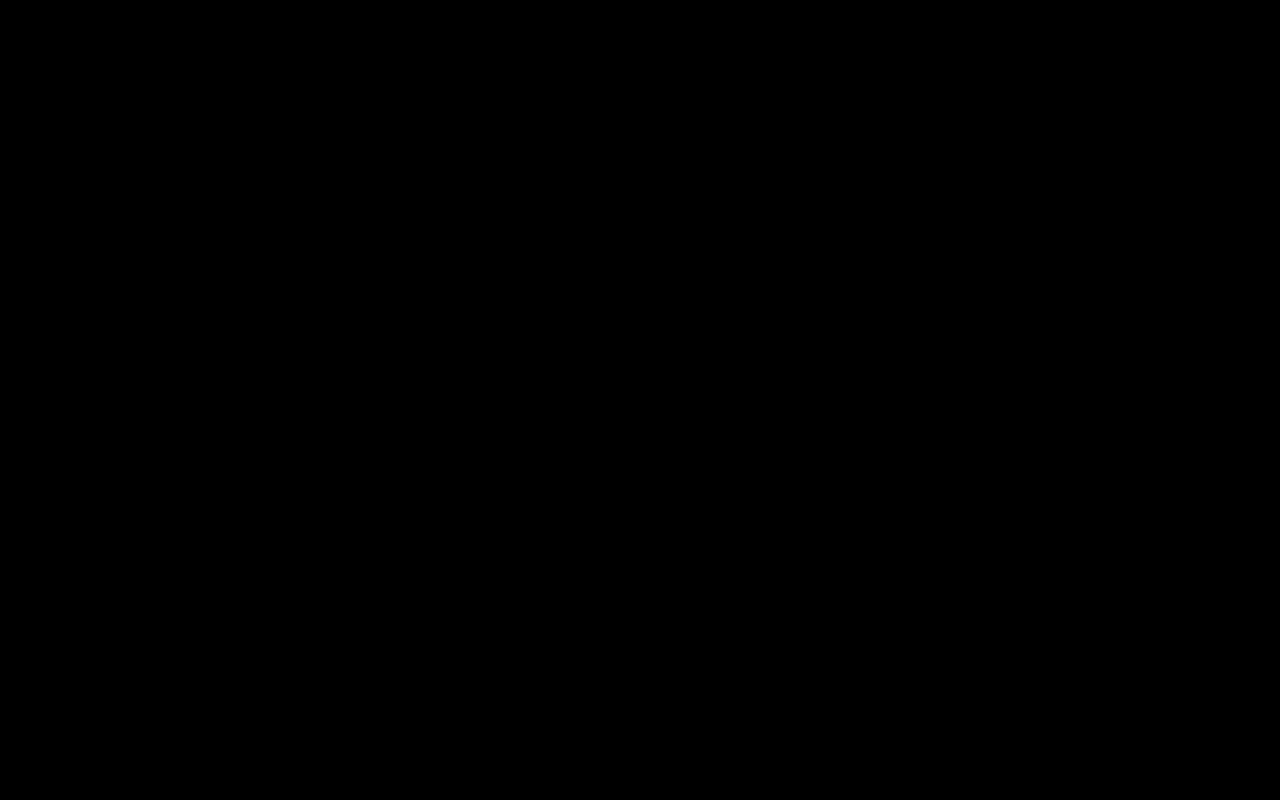
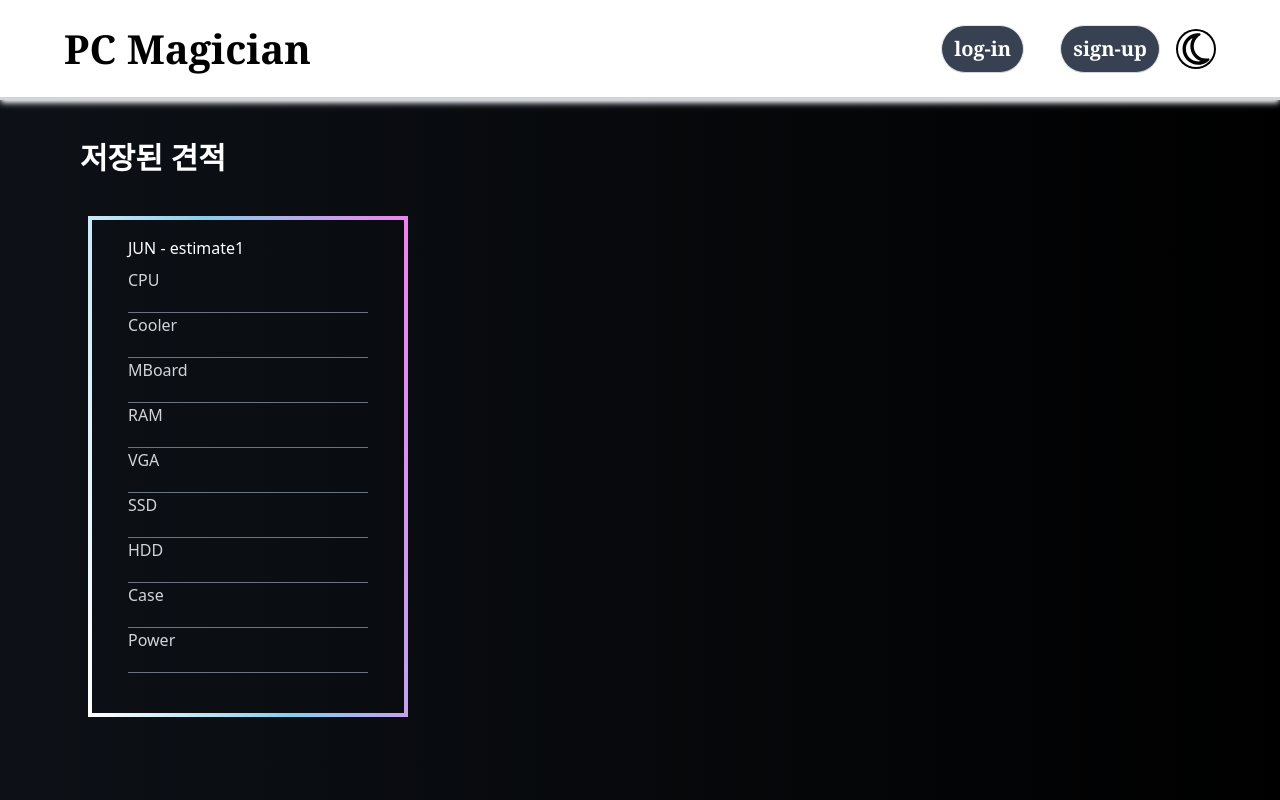
Before and after one commit to algoissda/pc-Magician, a Next.js app: page /my/saved-builds in a window 1280 px wide. Before the commit this address had no page. Built offline with nearby package versions, Linux system fonts and the light colour scheme; no server answers.

Commit message:
added: 저장된견적페이지 추가.

```diff
--- a/src/app/(providers)/(root)/_components/header/header.tsx
+++ b/src/app/(providers)/(root)/_components/header/header.tsx
@@ -50,9 +50,7 @@ function Header() {
           </Link>
           <nav className="ml-5">
             <ul>
-              <li className="text-[18px] ml-[70px] text-white">
-
-              </li>
+              <li className="text-[18px] ml-[70px] text-white"></li>
             </ul>
           </nav>
           <div className="ml-auto flex items-center gap-x-4">
@@ -62,7 +60,7 @@ function Header() {
                 <>
                   <ul>
                     <li className="text-[18px] font-medium text-white">
-                      <Link href={"/my/SavedBuild"}>
+                      <Link href={"/my/saved-builds"}>
                         <button className="mr-8">My Saved Builds</button>
                       </Link>
                       <button
@@ -141,9 +139,7 @@ function Header() {
           >
             PC Magician
           </Link>
-          <nav className="ml-5">
-
-          </nav>
+          <nav className="ml-5"></nav>
           <div className="ml-auto flex items-center gap-x-4">
             {/* -------------------------------------------------------------------------------------------------------------- */}
             {isInitalizedAuth ? (
@@ -151,7 +147,7 @@ function Header() {
                 <>
                   <ul>
                     <li className="text-[18px] font-medium text-gray-700">
-                      <Link href={"/my/SavedBuild"}>
+                      <Link href={"/my/saved-builds"}>
                         <button className="mr-8">My Saved Builds</button>
                       </Link>
                       <button
--- a/src/app/(providers)/(root)/_components/main_functions/build/Build.tsx
+++ b/src/app/(providers)/(root)/_components/main_functions/build/Build.tsx
@@ -1,17 +1,17 @@
 "use client";
 
 import { useThemeStore } from "@/store/useStore";
-import { useState } from "react";
-import { supabase } from "../../../../../../../supabase/client";
-import Product from "../../../../../../../types/products.type";
 import {
   GoogleGenerativeAI,
   HarmBlockThreshold,
   HarmCategory,
 } from "@google/generative-ai";
+import { useState } from "react";
+import { supabase } from "../../../../../../../supabase/client";
+import Product from "../../../../../../../types/products.type";
 import {
+  InputField,
   PartList,
-  InputField,
   SelectBox,
 } from "./build_components/BuildComponents";
 
@@ -44,9 +44,7 @@ function Build() {
   const [totalPrice, setTotalPrice] = useState<number>(0); // 총합을 위한 상태 추가
   const [builded, setBuilded] = useState<boolean>(false);
   const apiKeys = [
-    process.env.NEXT_PUBLIC_GOOGLE_API_KEY_1,
-    process.env.NEXT_PUBLIC_GOOGLE_API_KEY_2,
-    process.env.NEXT_PUBLIC_GOOGLE_API_KEY_3,
+    process.env.NEXT_PUBLIC_GOOGLE_API_KEY,
     // 더 추가 가능
   ];
   const partTypes: string[] = [
--- /dev/null
+++ b/src/app/(providers)/(root)/my/saved-builds/page.tsx
@@ -0,0 +1,44 @@
+function MySavedBuildsPage() {
+  return (
+    <main className="text-white">
+      <h2 className="mt-10 text-3xl font-bold ml-20">저장된 견적</h2>
+
+      <section className="max-h-max">
+        <div className="flex flex-wrap justify-start mt-8 mx-20">
+          <div className="p-4 m-2 w-full max-w-xs flex flex-col justify-between border-double rounded-2xl custom-border">
+            {/* RGB 색상을 만들기 위해 커스텀 보더를 따로 만들었음 */}
+            <style jsx>{`
+              .custom-border {
+                border-width: 4px;
+                border-image: linear-gradient(260deg, violet, skyblue, white) 1;
+              }
+            `}</style>
+            <h3 className="ml-5">JUN - estimate1</h3>
+            <ul className=" pl-5 pr-5 text-gray-300 pb-6 pt-2">
+              <li>CPU</li>
+              <li className="border-b border-b-gray-500 pb-5"></li>
+              <li>Cooler</li>
+              <li className="border-b border-b-gray-500 pb-5"></li>
+              <li>MBoard</li>
+              <li className="border-b border-b-gray-500 pb-5"></li>
+              <li>RAM</li>
+              <li className="border-b border-b-gray-500 pb-5"></li>
+              <li>VGA</li>
+              <li className="border-b border-b-gray-500 pb-5"></li>
+              <li>SSD</li>
+              <li className="border-b border-b-gray-500 pb-5"></li>
+              <li>HDD</li>
+              <li className="border-b border-b-gray-500 pb-5"></li>
+              <li>Case</li>
+              <li className="border-b border-b-gray-500 pb-5"></li>
+              <li>Power</li>
+              <li className="border-b border-b-gray-500 pb-5"></li>
+            </ul>
+          </div>
+        </div>
+      </section>
+    </main>
+  );
+}
+
+export default MySavedBuildsPage;
```
